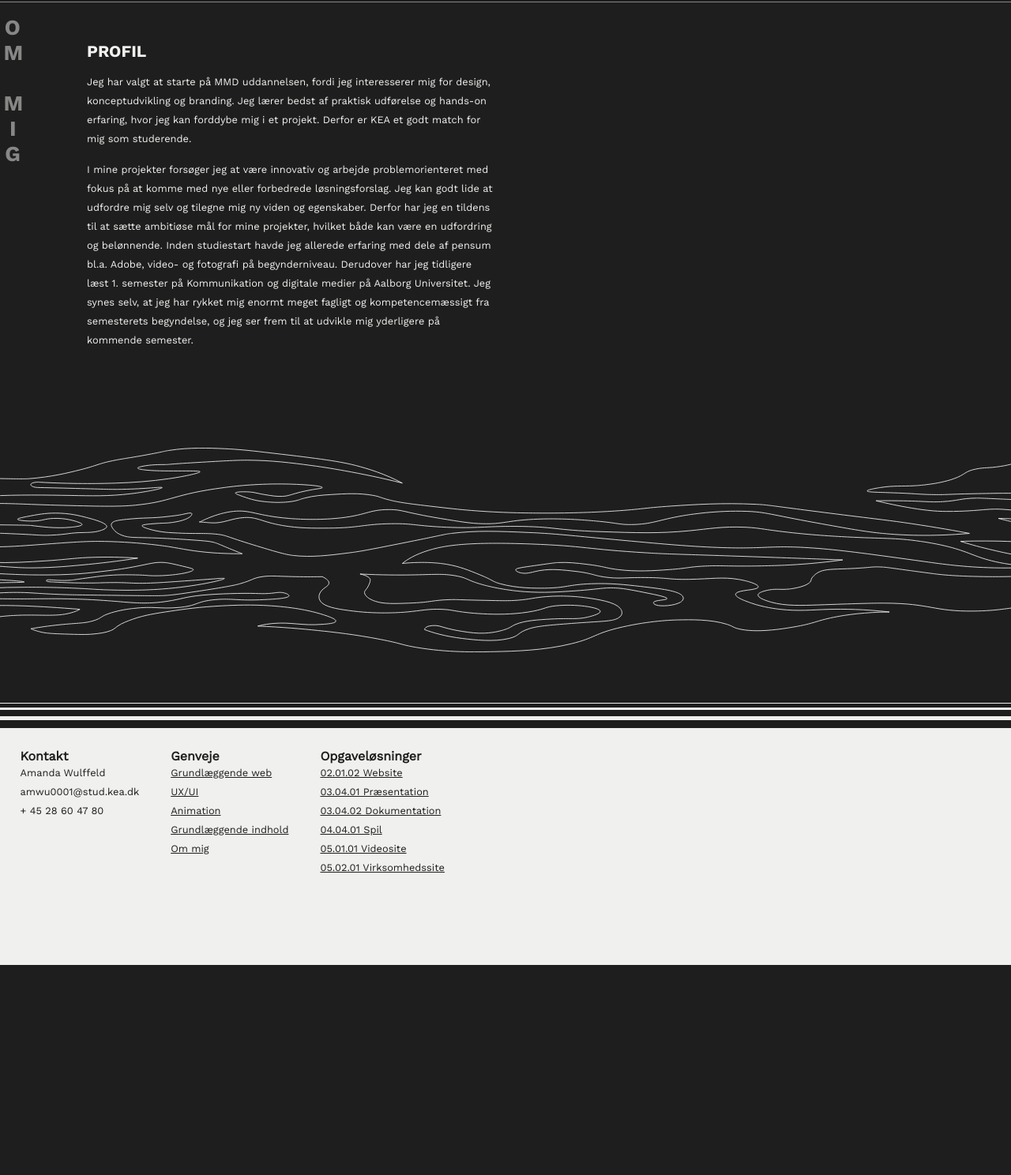
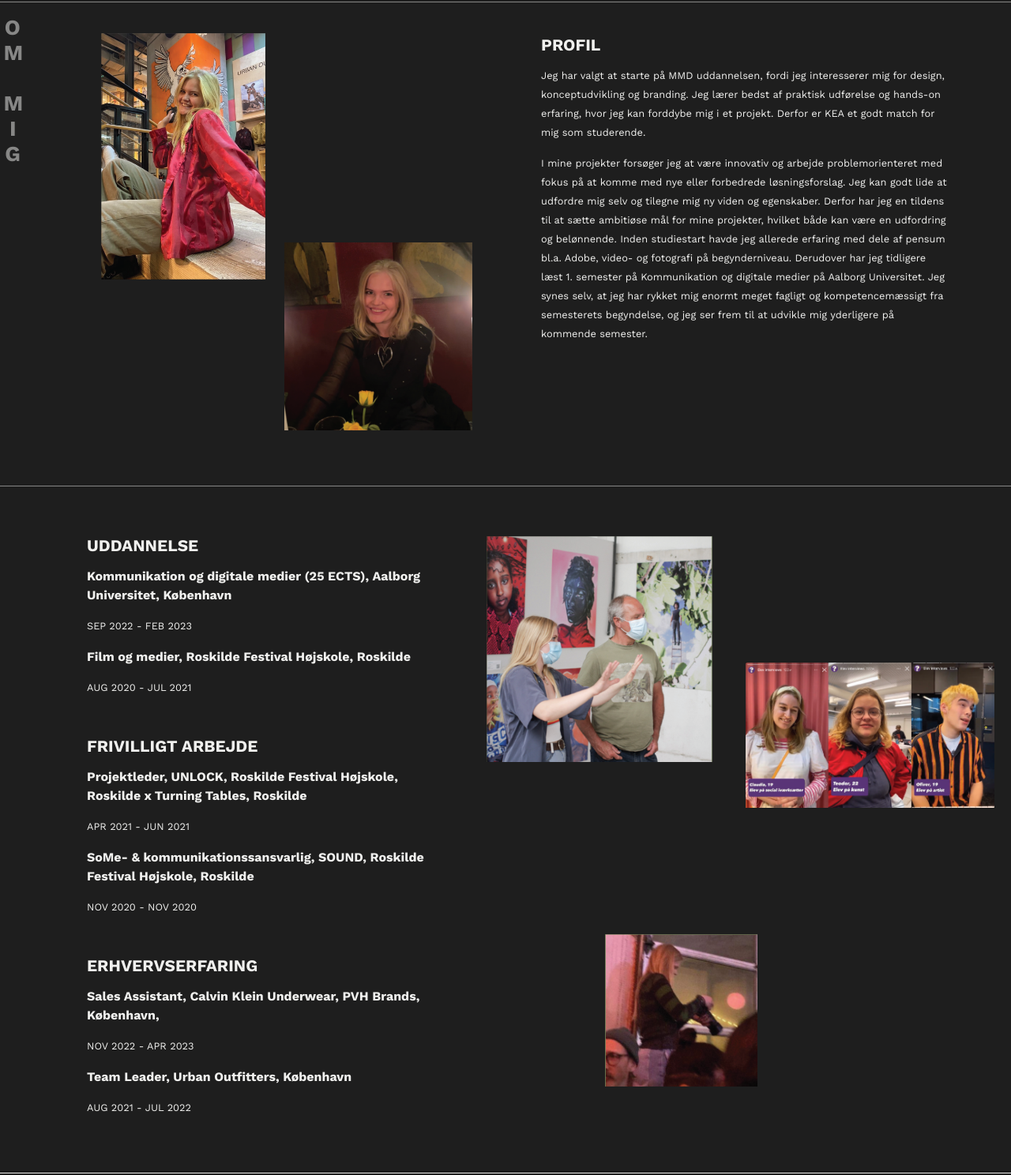
Before and after one commit to amwu0001/06_portfolio_eksamen, a plain HTML site: page about.html in a window 1280 px wide. Shown: the part 61-1549 px from the top of the page at 79% size. Before the commit the page ends 1283 px from the top, so only its background shows below. Drawn offline with nearby package versions, Linux system fonts and the light colour scheme.

Commit message:
alt done (bortset fra detaljer)

```diff
--- a/about.html
+++ b/about.html
@@ -55,34 +55,92 @@
             <div class="overskrift">
                 <h2>Om mig</h2>
             </div>
-            <div class="grid_1_1_2">
-
-                <div>
-                    <div class="vs_tekst">
+            <div class="grid_om_mig">
+                <div id="portrait_background">
+                    <div id="portrait_container_2">
+                        <div id="portrait_sprite_2">
+                        </div>
+                    </div>
+                    <div id="portrait_container">
+                        <div id="portrait_sprite">
+                        </div>
+                    </div>
+                </div>
+                <div class="profil">
+                    <div class="om_mig_tekst">
                         <h4>Profil</h4>
                         <p>Jeg har valgt at starte på MMD uddannelsen, fordi jeg interesserer mig for design,
                             konceptudvikling og branding. Jeg
                             lærer bedst af praktisk udførelse og hands-on erfaring, hvor jeg kan forddybe mig i et
                             projekt. Derfor er KEA et godt
                             match for mig som studerende.</p>
-                        <p>I mine projekter forsøger jeg at være innovativ og arbejde problemorienteret med fokus på at
+                        <p>I mine projekter forsøger jeg at være innovativ og arbejde problemorienteret med fokus på
+                            at
                             komme med nye eller
-                            forbedrede løsningsforslag. Jeg kan godt lide at udfordre mig selv og tilegne mig ny viden
+                            forbedrede løsningsforslag. Jeg kan godt lide at udfordre mig selv og tilegne mig ny
+                            viden
                             og egenskaber. Derfor har jeg
                             en tildens til at sætte ambitiøse mål for mine projekter, hvilket både kan være en
                             udfordring og belønnende. Inden
-                            studiestart havde jeg allerede erfaring med dele af pensum bl.a. Adobe, video- og fotografi
+                            studiestart havde jeg allerede erfaring med dele af pensum bl.a. Adobe, video- og
+                            fotografi
                             på begynderniveau. Derudover
                             har jeg tidligere læst 1. semester på Kommunikation og digitale medier på Aalborg
                             Universitet. Jeg synes selv, at jeg
-                            har rykket mig enormt meget fagligt og kompetencemæssigt fra semesterets begyndelse, og jeg
+                            har rykket mig enormt meget fagligt og kompetencemæssigt fra semesterets begyndelse, og
+                            jeg
                             ser frem til at udvikle mig
                             yderligere på kommende semester.</p>
                     </div>
                 </div>
             </div>
         </div>
-        <img src="imgs/waves_1pt.svg" alt="waves" class="vs_waves">
+        <hr class="linje" id="linje_about">
+        <div class="portfolio_grid_ny_2">
+            <div id="om_os_grid2">
+                <div>
+                    <div>
+                        <div class="vs_tekst">
+                            <h4>Uddannelse</h4>
+                            <h6>Kommunikation og digitale
+                                medier (25 ECTS), Aalborg Universitet,
+                                København</h6>
+                            <p>SEP 2022 - FEB 2023</p>
+                            <h6>Film og medier, Roskilde Festival Højskole, Roskilde</h6>
+                            <p>AUG 2020 - JUL 2021</p>
+
+                            <h4 class="titel_gap">Frivilligt arbejde</h4>
+                            <h6>Projektleder, UNLOCK, Roskilde Festival
+                                Højskole, Roskilde x Turning Tables, Roskilde</h6>
+                            <p>APR 2021 - JUN 2021</p>
+                            <h6>SoMe- & kommunikationssansvarlig, SOUND, Roskilde Festival Højskole, Roskilde</h6>
+                            <p>NOV 2020 - NOV 2020</p>
+
+                            <h4 class="titel_gap">Erhvervserfaring</h4>
+                            <h6>Sales Assistant, Calvin Klein Underwear, PVH Brands, København,</h6>
+                            <p>NOV 2022 - APR 2023</p>
+                            <h6>Team Leader, Urban Outfitters, København</h6>
+                            <p>AUG 2021 - JUL 2022</p>
+                            <div class="om_mig_topspace"></div>
+                        </div>
+                    </div>
+                </div>
+                <div id="cv_background">
+                    <div id="cv_container_1">
+                        <div id="cv_sprite_1">
+                        </div>
+                    </div>
+                    <div id="cv_container_2">
+                        <div id="cv_sprite_2">
+                        </div>
+                    </div>
+                    <div id="cv_container_3">
+                        <div id="cv_sprite_3">
+                        </div>
+                    </div>
+                </div>
+            </div>
+        </div>
         <hr class="footer_linje1">
         <hr class="footer_linje2">
         <hr class="footer_linje3">
--- a/generel.css
+++ b/generel.css
@@ -64,6 +64,15 @@ h5 {
   color: #1e1e1e;
   text-align: left;
   font-weight: 600;
+}
+h6 {
+  font-family: "Work Sans", sans-serif;
+  font-size: 1rem;
+  color: #f0f0ee;
+  text-align: left;
+  font-weight: 600;
+  margin-top: 15px;
+  line-height: 1.5rem;
 }
 p {
   font-family: minFont;
@@ -289,7 +298,7 @@ input:checked + .slider:before {
 @media (max-width: 1000px) {
   .knapper_forside {
     display: grid;
-    grid-template-columns: 1fr;
+    grid-template-columns: 1fr 1fr;
     grid-template-rows: 1fr 1fr;
     justify-content: center;
     text-align: center;
@@ -299,7 +308,7 @@ input:checked + .slider:before {
     padding-top: 15px;
   }
   .knap_forside {
-    padding: 10px 30px;
+    padding: 10px 10%;
     border: 0.5px solid rgba(240, 240, 238, 0.5);
     border-radius: 60px;
     background-color: #191919;
--- a/undersider.css
+++ b/undersider.css
@@ -56,7 +56,6 @@ h1 {
   justify-content: center;
   margin-top: 20px;
 }
-/************** Grundlæggende indhold **************/
 
 /* layout */
 .portfolio_grid_ny {
@@ -83,7 +82,8 @@ h1 {
   margin: auto;
 }
 .vs_tekst_2 {
-  padding-right: 30px;
+  padding-top: 7%;
+  padding-right: 100px;
   grid-column: 2;
   text-align: center;
 }
@@ -118,6 +118,8 @@ h1 {
     margin: auto;
   }
 }
+/************** Grundlæggende indhold **************/
+
 /* billeder og video videosite*/
 #videosite_background {
   width: 100%;
@@ -520,3 +522,122 @@ h1 {
   background-size: cover;
   background-image: url(imgs/animation_3.webp);
 }
+/************** Om mig **************/
+.om_mig_topspace {
+  min-height: 70px;
+}
+#portrait_background {
+  width: 100%;
+  height: 150%;
+  position: relative;
+  overflow: hidden;
+}
+#portrait_container {
+  width: 40%;
+  position: absolute;
+  aspect-ratio: 1200/1200;
+  top: 47%;
+  left: 47%;
+}
+#portrait_sprite {
+  width: 100%;
+  height: 100%;
+  background-size: cover;
+  background-image: url(imgs/portroet.webp);
+}
+#portrait_container_2 {
+  width: 35%;
+  position: absolute;
+  aspect-ratio: 801/1202;
+  top: 6%;
+  left: 8%;
+}
+#portrait_sprite_2 {
+  width: 100%;
+  height: 100%;
+  background-size: cover;
+  background-image: url(imgs/portrot_lang.webp);
+}
+/*cv billeder*/
+#cv_background {
+  width: 100%;
+  height: 100%;
+  position: relative;
+  overflow: hidden;
+}
+#cv_container_1 {
+  width: 44%;
+  position: absolute;
+  aspect-ratio: 1364/801;
+  top: 23%;
+  left: 53%;
+}
+#cv_sprite_1 {
+  width: 100%;
+  height: 100%;
+  background-size: cover;
+  background-image: url(imgs/cv_1.webp);
+}
+#cv_container_2 {
+  width: 40%;
+  position: absolute;
+  aspect-ratio: 792/792;
+  top: 4%;
+  left: 7%;
+}
+#cv_sprite_2 {
+  width: 100%;
+  height: 100%;
+  background-size: cover;
+  background-image: url(imgs/cv_2.webp);
+}
+#cv_container_3 {
+  width: 27%;
+  position: absolute;
+  aspect-ratio: 791/793;
+  top: 64%;
+  left: 28%;
+}
+#cv_sprite_3 {
+  width: 100%;
+  height: 100%;
+  background-size: cover;
+  background-image: url(imgs/cv_3.webp);
+}
+.grid_om_mig {
+  display: grid;
+  grid-template-columns: 1fr 1fr;
+  gap: 10px;
+  margin-bottom: 5%;
+  grid-column: 2;
+  grid-row: 1;
+}
+.profil {
+  z-index: 1;
+}
+.om_mig_tekst {
+  padding-top: 7%;
+  margin-right: 2px;
+  grid-column: 2;
+}
+#linje_about {
+  margin-top: 120px;
+}
+#om_os_grid2 {
+  grid-column: 2;
+  grid-row: 1;
+  display: grid;
+  grid-template-columns: 1fr 1.5fr;
+  gap: 10px;
+}
+.portfolio_grid_ny_2 {
+  display: grid;
+  grid-template-columns: 70px auto;
+  gap: 10px;
+}
+.titel_gap {
+  margin-top: 50px;
+}
+#om_os_grid .vs_tekst p {
+  margin-top: 0;
+}
```
Also changed, not shown: 04_04_01.html (+1 -1 lines), index.html (+4 -8 lines), imgs/cv_1.webp (added), imgs/cv_2.webp (added), imgs/cv_3.webp (added), imgs/portroet.webp (added), imgs/portrot_lang.webp (added).
